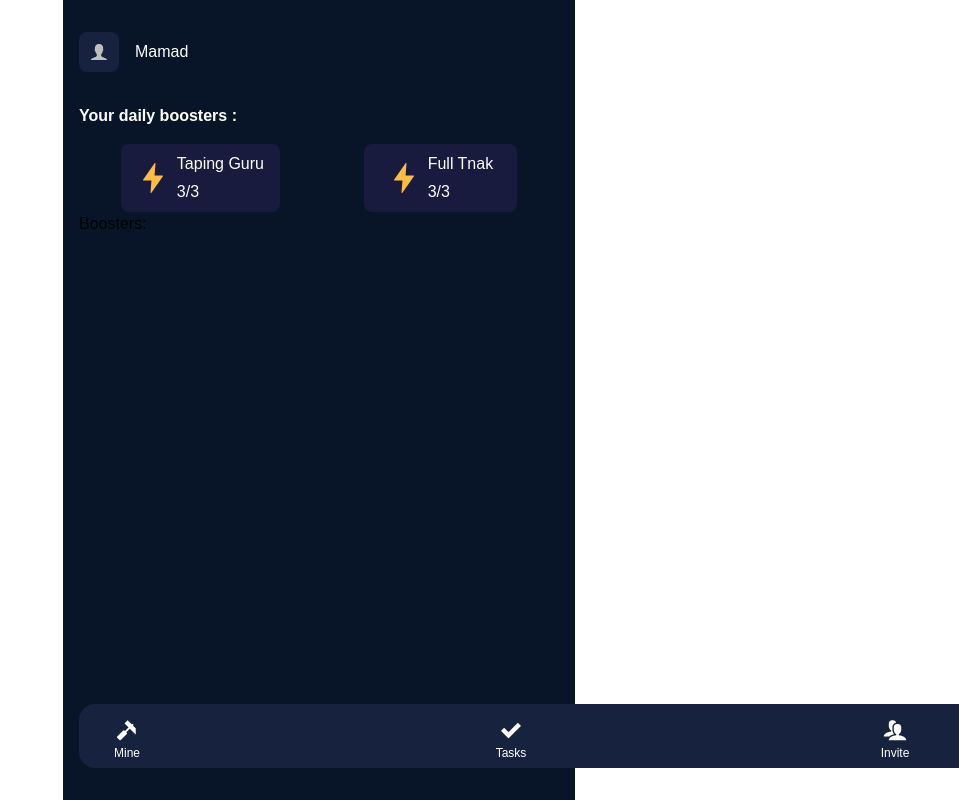
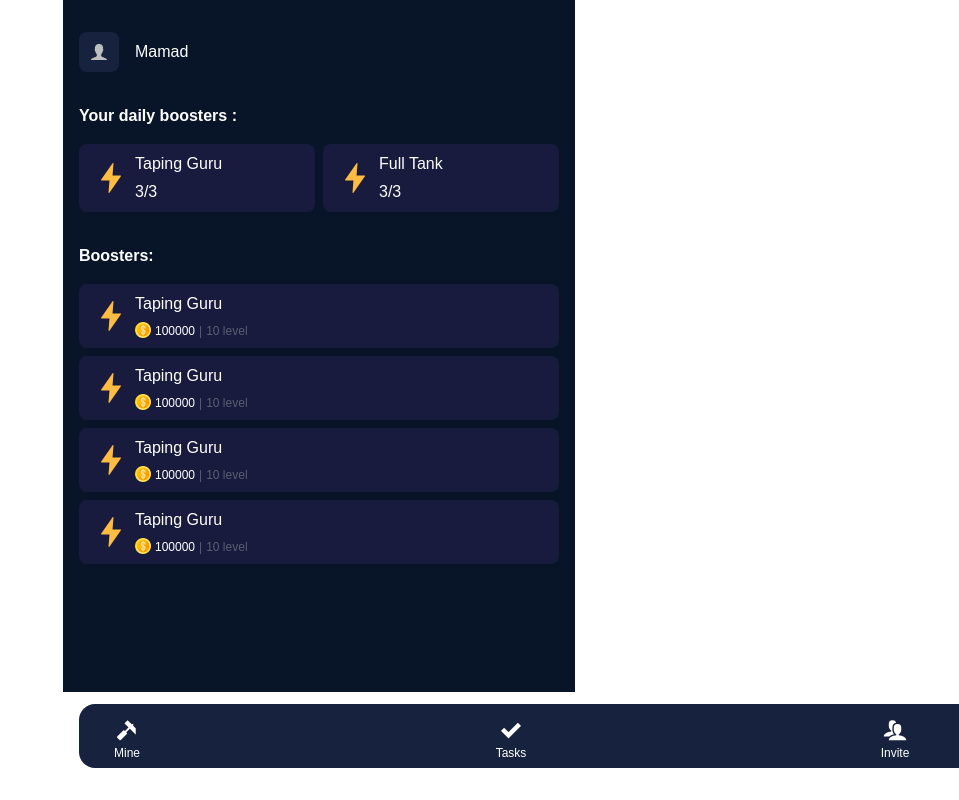
Before and after one commit to Parisa-Sp/fox-swap, a Next.js app: page /boost in a window 1280 px wide. Shown: the whole page, without its empty margins (321-1280 px from the left). Built offline with nearby package versions, Linux system fonts and the light colour scheme; a web font is replaced by a local one.

Commit message:
feat: add boost items to boost screen

```diff
--- /dev/null
+++ b/src/components/Boost/Item.tsx
@@ -0,0 +1,56 @@
+import Image from "next/image";
+import { useState } from "react";
+
+type Props = {
+  image: string;
+  title: string;
+  price: string;
+  level: number;
+};
+export default function BoostItem(props: Props) {
+  const { image, level, price, title } = props;
+
+  const [isOpen, setIsOpen] = useState(false);
+
+  return (
+    <div
+      style={{
+        display: "flex",
+        gap: "8px",
+        padding: "8px 16px",
+        alignItems: "center",
+        backgroundColor: "#181A3E",
+        borderRadius: "8px",
+      }}
+      onClick={() => {
+        setIsOpen(true);
+      }}
+    >
+      <Image src={image} alt={"Boost Item"} width={32} height={32} />
+      <div
+        style={{
+          display: "flex",
+          flexDirection: "column",
+          gap: "6px",
+          color: "white",
+        }}
+      >
+        <div>{title}</div>
+
+        <div style={{ display: "flex", gap: "4px" }}>
+          <Image src={"/dollar.png"} width={16} height={16} alt="alt" />
+          <span style={{ fontSize: "12px" }}>{price}</span>
+
+          {level ? (
+            <>
+              <span style={{ color: "#586072", fontSize: "12px" }}>|</span>{" "}
+              <span style={{ color: "#586072", fontSize: "12px" }}>
+                {level} level
+              </span>
+            </>
+          ) : null}
+        </div>
+      </div>
+    </div>
+  );
+}
--- a/src/components/Layout/index.tsx
+++ b/src/components/Layout/index.tsx
@@ -16,7 +16,7 @@ export default function Layout(props: Props) {
       className={className}
       style={{
         width: "100vw",
-        height: "100vh",
+        height: "100%",
         display: "flex",
         justifyContent: "center",
         alignItems: "center",
--- a/src/pages/_app.tsx
+++ b/src/pages/_app.tsx
@@ -35,7 +35,9 @@ export default function App({ Component, pageProps }: Props) {
 
   return (
     <Layout className={myFont.className} noLayout={noLayout}>
-      <Component {...pageProps} />
+      <div style={{ paddingBottom: "var(--margin-from-bottom)" }}>
+        <Component {...pageProps} />
+      </div>
     </Layout>
   );
 }
--- a/src/pages/boost.tsx
+++ b/src/pages/boost.tsx
@@ -1,3 +1,4 @@
+import BoostItem from "@/components/Boost/Item";
 import Image from "next/image";
 
 export default function Boost() {
@@ -10,11 +11,13 @@ export default function Boost() {
         style={{
           display: "flex",
           justifyContent: "space-around",
+          gap: "8px",
           marginTop: "16px",
         }}
       >
         <div
           style={{
+            flex: "1",
             display: "flex",
             gap: "8px",
             padding: "8px 16px",
@@ -32,16 +35,25 @@ export default function Boost() {
               color: "white",
             }}
           >
-            <div>Taping Guru</div>
+            <div
+              style={{
+                whiteSpace: "nowrap",
+                overflow: "hidden",
+                textOverflow: "ellipsis",
+              }}
+            >
+              Taping Guru
+            </div>
             <div>3/3</div>
           </div>
         </div>
 
         <div
           style={{
+            flex: "1",
             display: "flex",
             gap: "8px",
-            padding: "8px 24px",
+            padding: "8px 16px",
             alignItems: "center",
             backgroundColor: "#181A3E",
             borderRadius: "8px",
@@ -56,13 +68,49 @@ export default function Boost() {
               color: "white",
             }}
           >
-            <div>Full Tnak</div>
+            <div>Full Tank</div>
             <div>3/3</div>
           </div>
         </div>
       </div>
 
-      <div>Boosters:</div>
+      <div style={{ color: "white", fontWeight: "bold", marginTop: "32px" }}>
+        Boosters:
+      </div>
+
+      <div
+        style={{
+          marginTop: "16px",
+          display: "flex",
+          flexDirection: "column",
+          gap: "8px",
+        }}
+      >
+        <BoostItem
+          image="/flash.png"
+          level={10}
+          price="100000"
+          title="Taping Guru"
+        />
+        <BoostItem
+          image="/flash.png"
+          level={10}
+          price="100000"
+          title="Taping Guru"
+        />
+        <BoostItem
+          image="/flash.png"
+          level={10}
+          price="100000"
+          title="Taping Guru"
+        />
+        <BoostItem
+          image="/flash.png"
+          level={10}
+          price="100000"
+          title="Taping Guru"
+        />
+      </div>
     </>
   );
 }
--- a/src/styles/globals.css
+++ b/src/styles/globals.css
@@ -21,6 +21,8 @@
 */
 body {
   line-height: 1.5;
+  overflow-x: hidden;
+  overflow-y: auto;
   -webkit-font-smoothing: antialiased;
 }
 /*
@@ -72,3 +74,8 @@ a {
 * {
   transition: 0.3s all;
 }
+
+reach-portal{
+  position: relative;
+  z-index: 1000;
+}
```
Also changed, not shown: src/components/Kit/BottomSheet.tsx (added), 2 other files (tests, documents, lock files or other folders).
